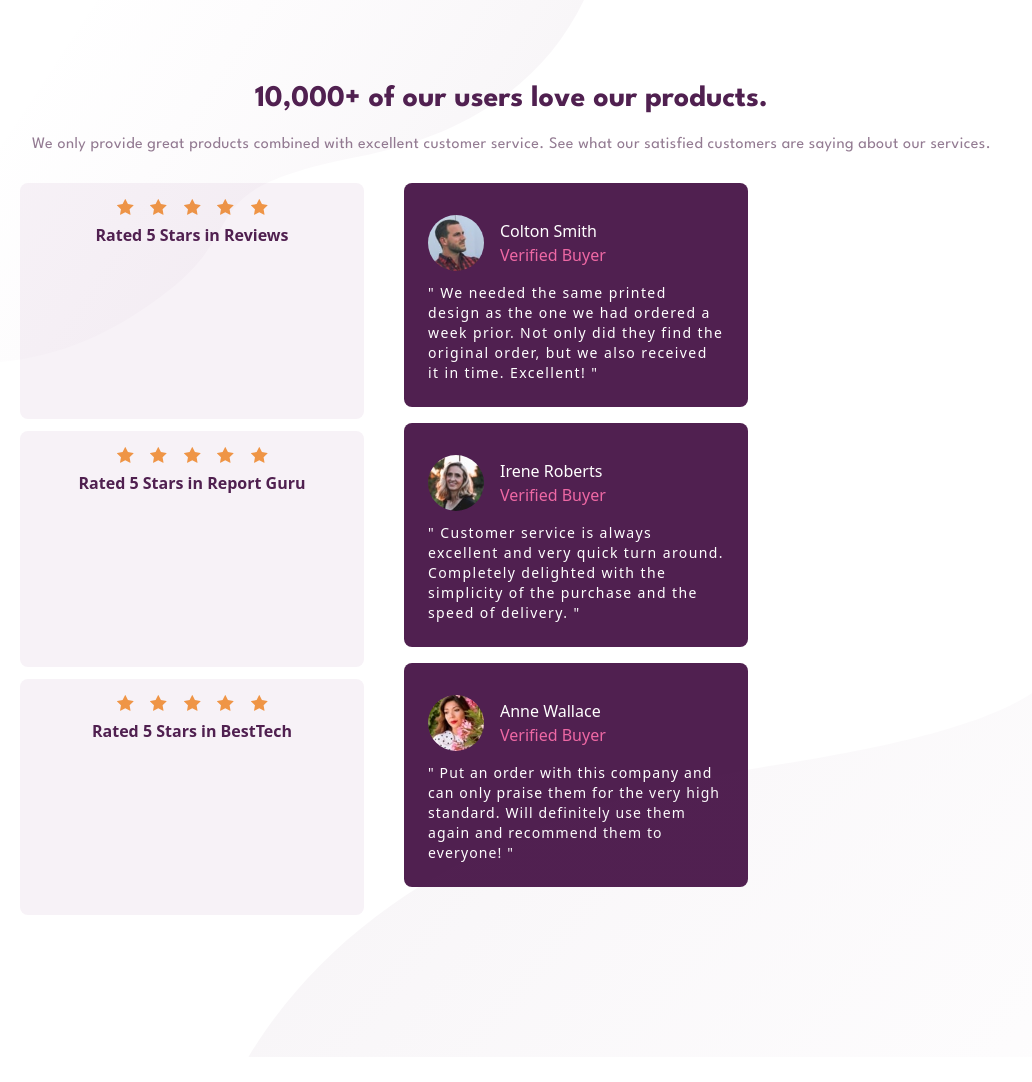
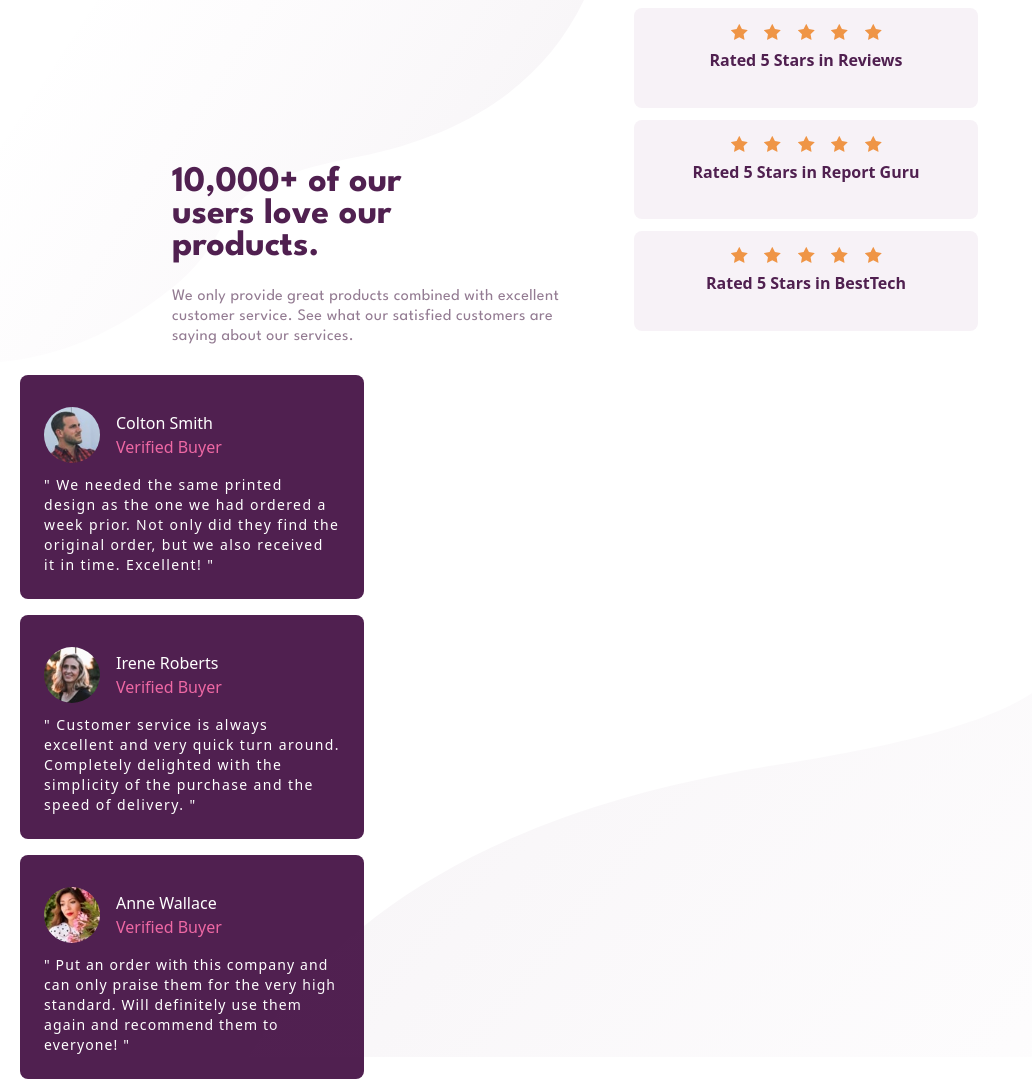
Before and after one commit to Abaljerind/social-proof-section-master, a website: page index.html in a window 1280 px wide. Shown: the top 1082 px of the page, without its empty margins (0-1032 px from the left). Before the commit the page ends 1057 px from the top, so only its background shows below. Drawn offline with Linux system fonts and the light colour scheme.

Commit message:
add style for title & text desktop

```diff
--- a/index.html
+++ b/index.html
@@ -35,9 +35,11 @@
         <!-- text -->
         <div class="flex flex-wrap">
           <!-- title -->
-          <div class="mt-[75px] p-3 text-center font-spartan">
-            <h3 class="px-12 text-center text-3xl font-bold leading-6 text-veryDarkMagenta">10,000+ of our users love our products.</h3>
-            <p class="mb-2 mt-6 px-5 text-center leading-5 tracking-wide text-darkGrayishMagenta">
+          <div class="mt-[75px] p-3 text-center font-spartan md:max-w-5xl">
+            <h3 class="px-12 text-center text-3xl font-bold leading-6 text-veryDarkMagenta md:ml-28 md:mt-20 md:w-[360px] md:text-start md:text-4xl md:leading-8">
+              10,000+ of our users love our products.
+            </h3>
+            <p class="mb-2 mt-6 px-5 text-center leading-5 tracking-wide text-darkGrayishMagenta md:ml-[140px] md:w-[450px] md:text-start">
               We only provide great products combined with excellent customer service. See what our satisfied customers are saying about our services.
             </p>
           </div>
```
Also changed, not shown: css/output.css.
